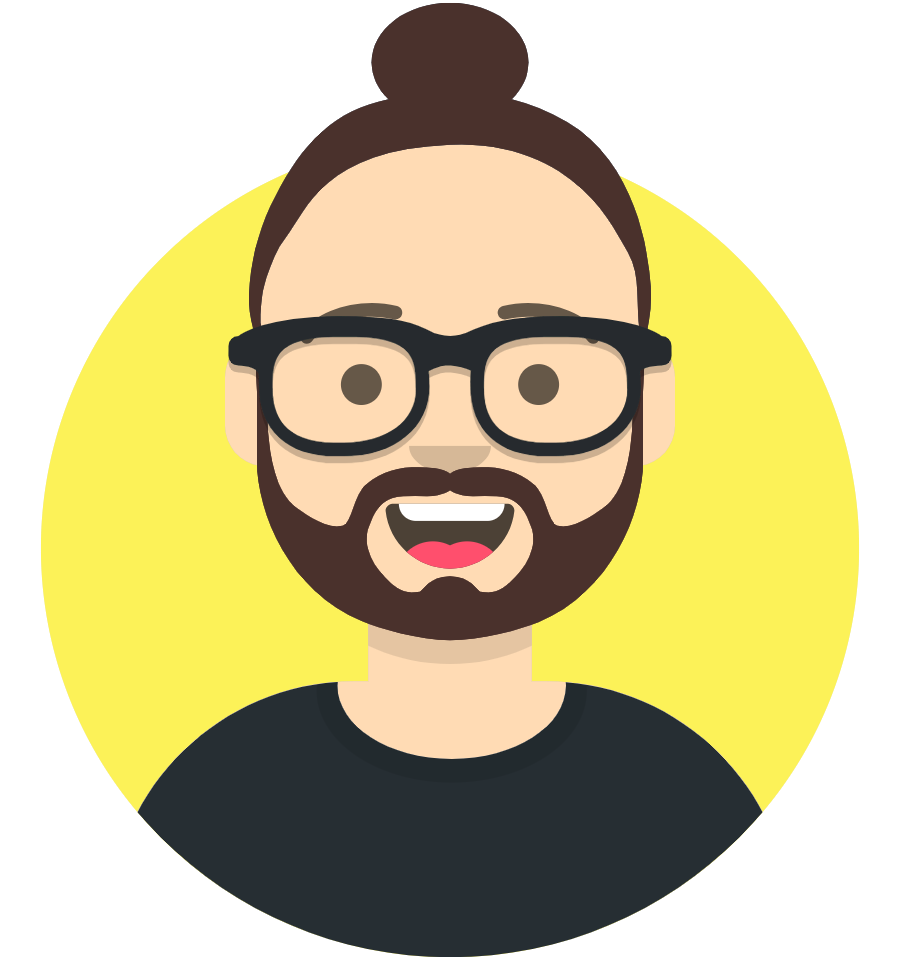
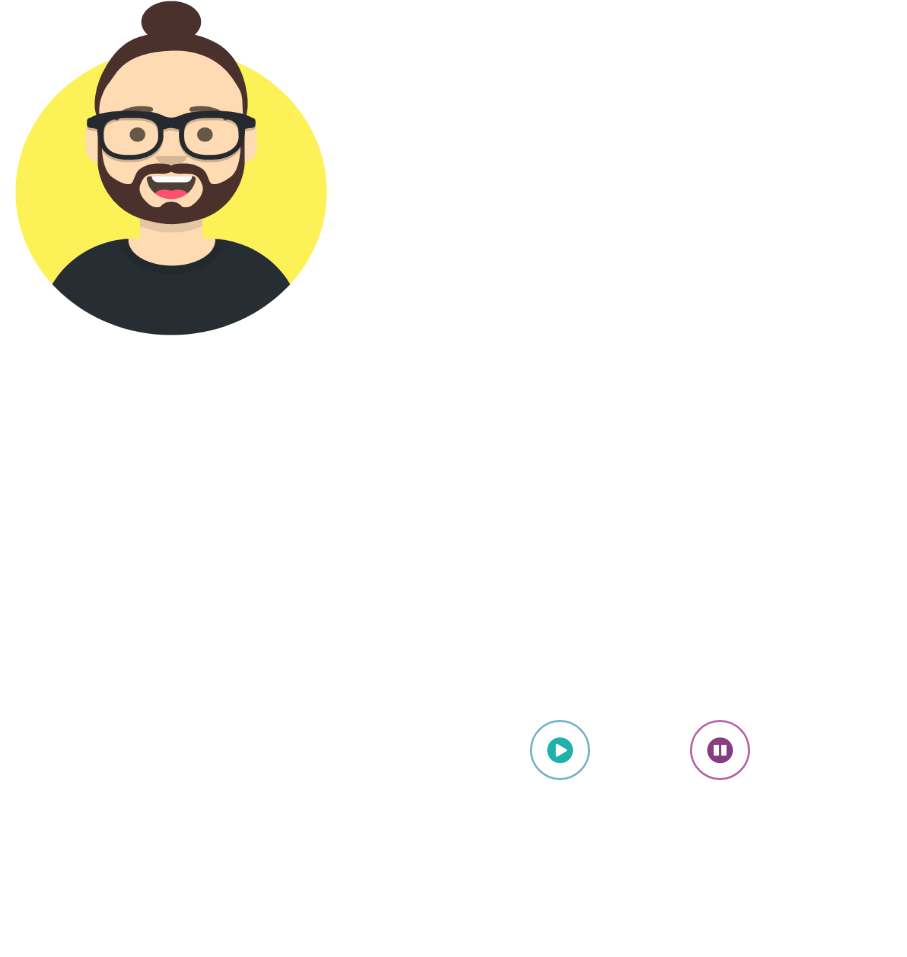
Before and after one commit to PazManrique/wheels-of, a website built with Parcel: page src/index.html in a window 1280 px wide. Shown: the top 957 px of the page, without its empty margins (0-907 px from the left). Built offline with nearby package versions, Linux system fonts and the light colour scheme.

Commit message:
Save changes

```diff
--- a/src/sass/Button.scss
+++ b/src/sass/Button.scss
@@ -1,58 +1,49 @@
-body{
+body {
     margin: 0;
-  padding:0;
+    padding: 0;
     background-color: #fff;
-
 }
 
 .container {
     width: 100%;
     min-height: 100vh;
     display: flex;
-  align-items:center;
+    align-items: center;
     justify-content: center;
 }
 
-  .container button  {
-  width: 60px ;
+.container button {
+    width: 60px;
     height: 60px;
     margin: 50px;
     border-radius: 50%;
-  outline:none;
+    outline: none;
     background: transparent;
-  transition: 0.7s ;
-
-
-
+    transition: 0.7s;
 }
 
-  .container button i{
-  font-size:30px ;
+.container button i {
+    font-size: 30px;
 }
 
 .container button:hover {
     cursor: pointer;
 }
 
-  .container button.play{
-  border: 3px solid rgba(20, 124, 156, 0.568);
-  color: lightseagreen ;
-
-
+.container button.play {
+    border: 2px solid rgba(20, 124, 156, 0.568);
+    color: lightseagreen;
 }
 
 .container button.exit {
-      border: 3px solid rgba(156, 20, 122, 0.658);
-      color: rgba(133, 58, 129, 0.986) ;
-
+    border: 2px solid rgba(156, 20, 122, 0.658);
+    color: rgba(133, 58, 129, 0.986);
 }
-
 
 .container button.play:hover {
     box-shadow: 0px 0px 57px 8px lightblue;
+}
 
-  }
 .container button.exit:hover {
     box-shadow: 0px 0px 57px 8px rgb(247, 188, 242);
-
 }
--- a/src/sass/avatar.scss
+++ b/src/sass/avatar.scss
@@ -13,3 +13,9 @@
     100% { transform: translate(-4px, 7px) rotate(-1deg); }
 
   }
+
+  img, svg {
+width: 350px;
+height: 350px;
+
+  }
```
Lines whose indentation alone changed are shown as unchanged.
